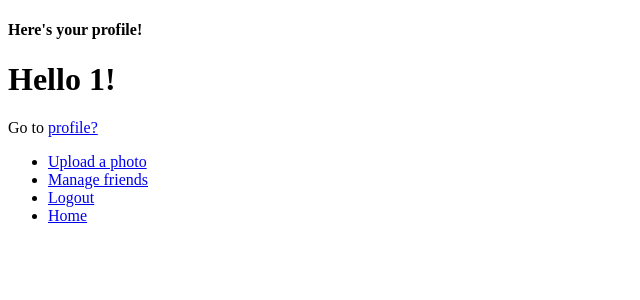
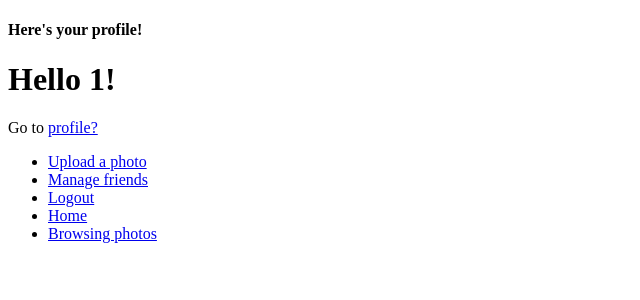
Before and after one commit to ChuningShi/app.py, a Flask app: page /profile in a window 1280 px wide. Shown: the top 300 px of the page, without its empty margins (0-640 px from the left). Run offline with Flask 2, Linux system fonts and the light colour scheme; the visitor is signed in with stand-in values (Sample User, id 1); data that the repository does not hold is empty.

Commit message:
public photo

```diff
--- a/app.py
+++ b/app.py
@@ -273,7 +273,12 @@ def upload_file():
 @app.route("/", methods=['GET'])
 def hello():
 	return render_template('hello.html', message='Welecome to Photoshare')
-
+@app.route("/Browsing_photos")
+def browsing_photo():
+	cursor = conn.cursor()
+	cursor.execute("SELECT * FROM Pictures")
+	photo = cursor.fetchall()
+	return render_template('browsing.html', photo=photo)
 
 if __name__ == "__main__":
 	app.run(port=5000, debug=True)
--- a/templates/hello.html
+++ b/templates/hello.html
@@ -30,4 +30,5 @@
     <li><a href='/friend'>Manage friends</a> </li>
 <li><a href='/logout'>Logout</a></li>
 <li><a href='/'>Home</a></li>
+<li><a href='/Browsing_photos'>Browsing photos</a></li>
 </ul>
```
Also changed, not shown: templates/browsing.html (added, +12 -0 lines).
